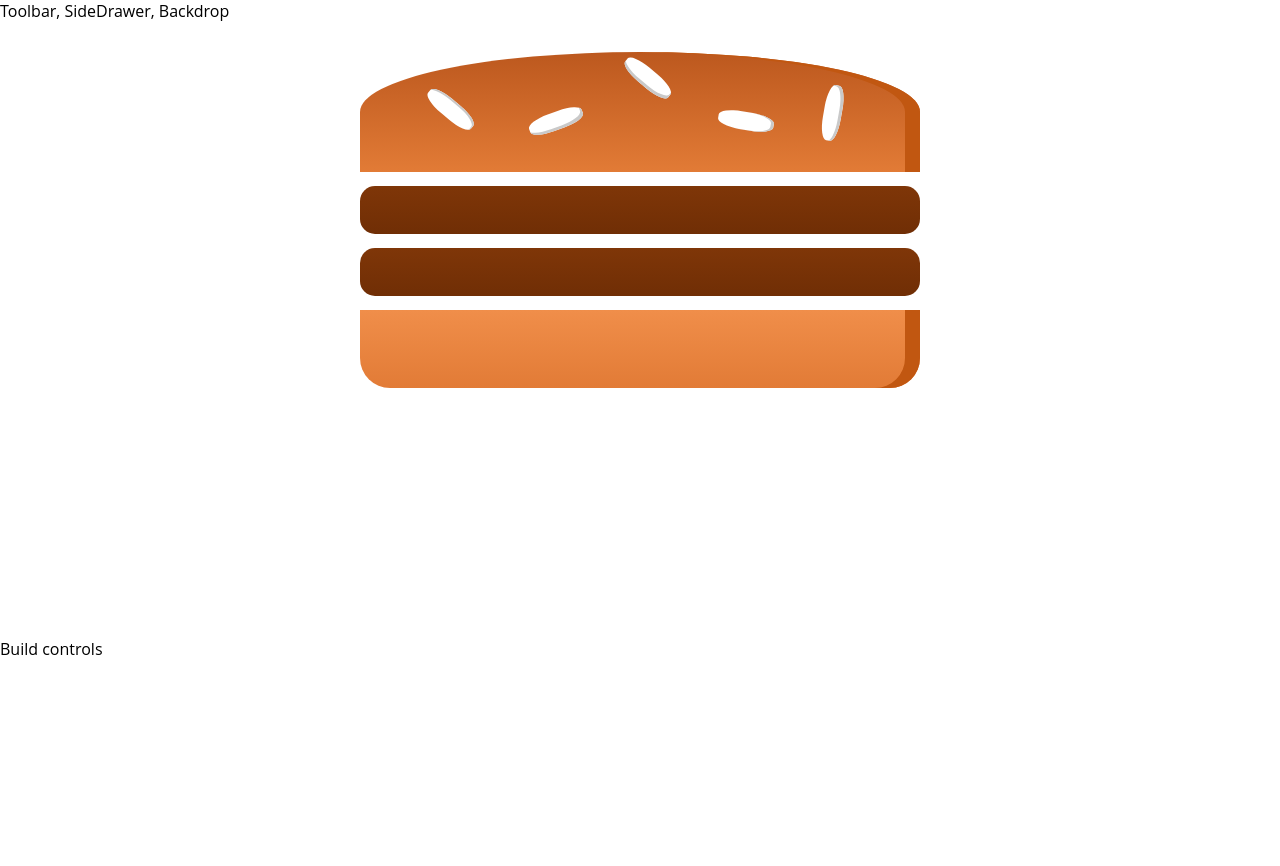
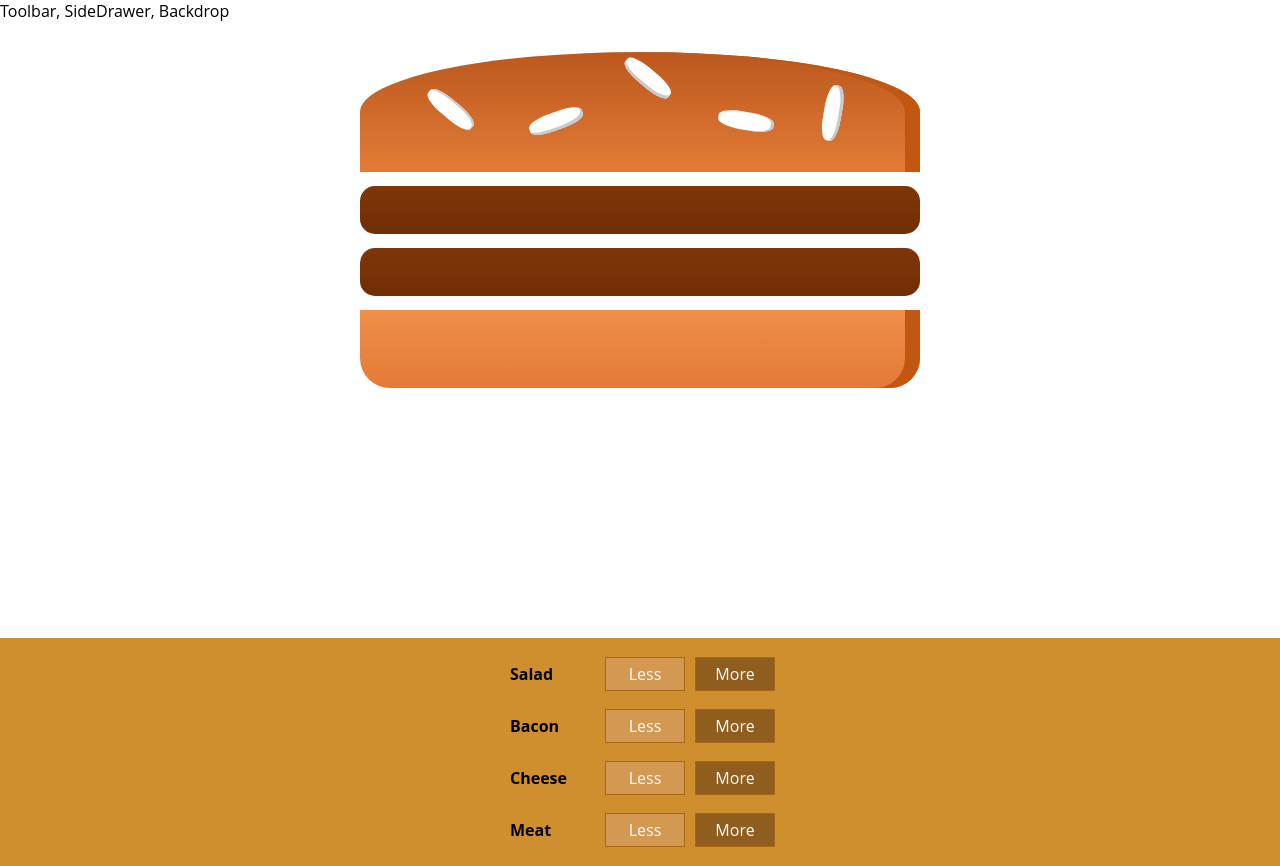
Before and after one commit to kishangit/burg_builder, a React app: page / in a window 1280 px wide. Before the commit the page ends 800 px from the top, so only its background shows below. Built offline with nearby package versions, Linux system fonts and the light colour scheme; the HTML template or start-up script is replaced by a standard one.

Commit message:
131, 132: Adding the build control component, outputting multiple build controls

```diff
--- /dev/null
+++ b/src/components/Burger/BuildControls/BuildControl/BuildControl.js
@@ -0,0 +1,12 @@
+import React from 'react';
+import classes from './BuildControl.module.css';
+
+const buildControl = (props) => (
+    <div className={classes.BuildControl}>
+        <div className={classes.Label}>{props.label}</div>
+        <button className={classes.Less}>Less</button>
+        <button className={classes.More}>More</button>
+    </div>
+)
+
+export default buildControl;
--- /dev/null
+++ b/src/components/Burger/BuildControls/BuildControl/BuildControl.module.css
@@ -0,0 +1,56 @@
+.BuildControl {
+    display: flex;
+    justify-content: space-between;
+    align-items: center;
+    margin: 5px 0;
+}
+
+.BuildControl button {
+    display: block;
+    font: inherit;
+    padding: 5px;
+    margin: 0 5px;
+    width: 80px;
+    border: 1px solid #AA6817;
+    cursor: pointer;
+    outline: none;
+}
+
+.BuildControl button:disabled {
+    background-color: #AC9980;
+    border: 1px solid #7E7365;
+    color: #ccc;
+    cursor: default;
+}
+
+.BuildControl button:hover:disabled {
+    background-color: #AC9980;
+    color: #ccc;
+    cursor: not-allowed;
+}
+
+.Label {
+    padding: 10px;
+    font-weight: bold;
+    width: 80px;
+}
+
+.BuildControl .Less {
+    background-color: #D39952;
+    color: white;
+}
+
+.BuildControl .More {
+    background-color: #8F5E1E;
+    color: white;
+}
+
+.BuildControl .Less:hover, .BuildControl .Less:active {
+    background-color: #DAA972;
+    color: white;
+}
+
+.BuildControl .More:hover,.BuildControl .More:active {
+    background-color: #99703F;
+    color: white;
+}
--- /dev/null
+++ b/src/components/Burger/BuildControls/BuildControls.js
@@ -0,0 +1,21 @@
+import React from 'react';
+
+import classes from './BuildControls.module.css';
+import BuildControl from './BuildControl/BuildControl';
+
+const controls = [
+    {label: 'Salad', type: 'salad'},
+    {label: 'Bacon', type: 'bacon'},
+    {label: 'Cheese', type: 'cheese'},
+    {label: 'Meat', type: 'meat'}
+]
+
+const buildControls = (props) => (
+    <div className={classes.BuildControls}>
+        {controls.map(ctrl => (
+            <BuildControl key={ctrl.label} label={ctrl.label} />
+        ))}
+    </div>
+)
+
+export default buildControls;
--- /dev/null
+++ b/src/components/Burger/BuildControls/BuildControls.module.css
@@ -0,0 +1,10 @@
+.BuildControls {
+    width: 100%;
+    background-color: #cf8f2e;
+    display: flex;
+    flex-flow: column;
+    align-items: center;
+    box-shadow: 0 2px 1px #ccc;
+    margin: auto;
+    padding: 10px 0;
+}
--- a/src/containers/BurgerBuilder/BurgerBuilder.js
+++ b/src/containers/BurgerBuilder/BurgerBuilder.js
@@ -2,6 +2,7 @@
 
 import Aux from '../../hoc/Auxilliary';
 import Burger from '../../components/Burger/Burger';
+import BuildControls from '../../components/Burger/BuildControls/BuildControls';
 
 class BurgerBuilder extends Component {
     // constructor(props) {
@@ -20,7 +21,7 @@
         return (
             <Aux>
                 <Burger ingredients={this.state.ingredients} />
-                <div>Build controls</div>
+                <BuildControls />
             </Aux>
         );
     }
```
